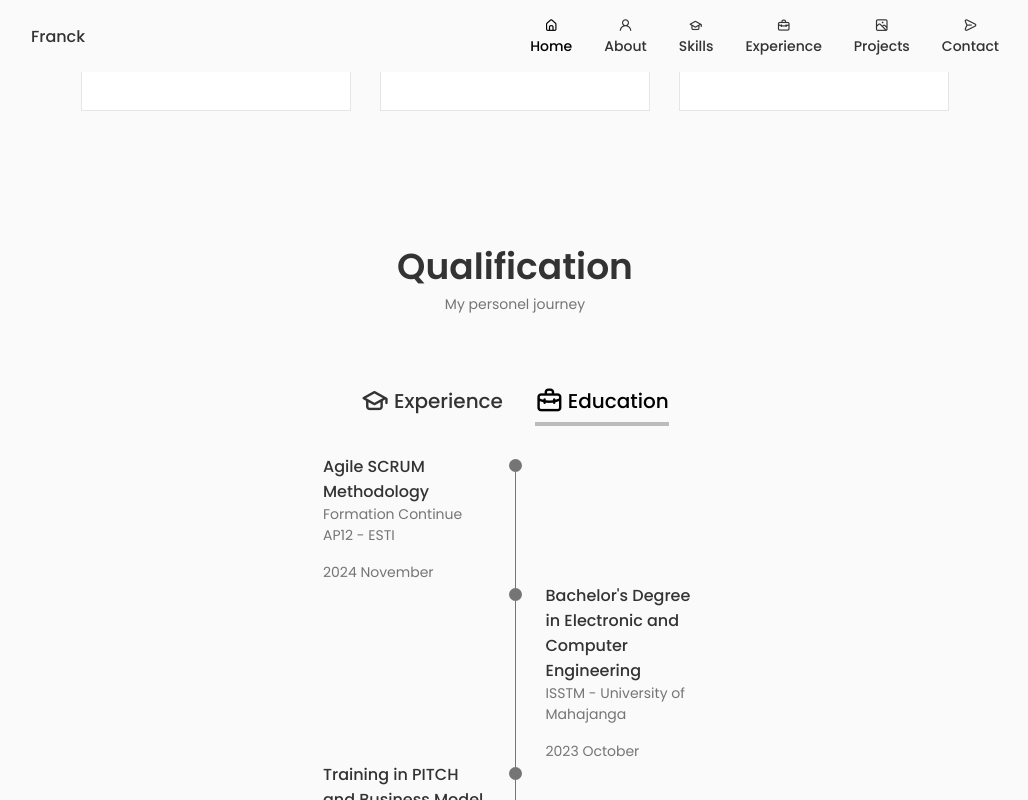
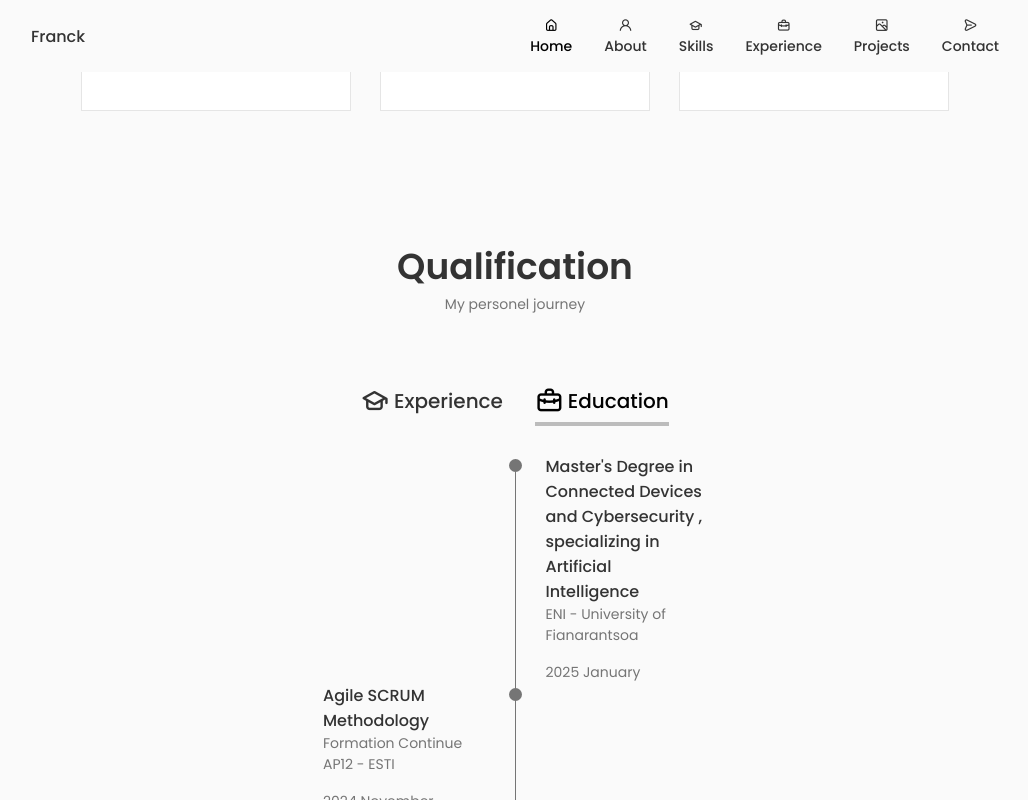
Before and after one commit to franck504/portfolio, a React (Create React App) app: page / in a window 1280 px wide. Both pictures are taken after a click on the element "Education". Shown: the part 2704-3504 px from the top of the page, without its empty margins (125-1153 px from the left). Built offline with nearby package versions, Linux system fonts and the light colour scheme.

Commit message:
adding diamon

```diff
--- a/src/components/projects/Data.jsx
+++ b/src/components/projects/Data.jsx
@@ -3,10 +3,26 @@ import Image2 from "../../assets/tanalahy.gif";
 import Image3 from "../../assets/kaly.gif";
 import Image4 from "../../assets/jobFinder.gif";
 import Image5 from "../../assets/csao.gif";
+import Image6 from "../../assets/diamon.gif";
+
+export const Data = [
 
 
-export const Data = [
   {
+    id: 6,
+    image: Image6,
+    title: "Diamon",
+    description:
+      "Mobile application and IoT device for diabetic patient monitoring, with automatic injection of insulin and glucagon, featuring intelligent coaching and multi-recipient alert system.",
+    techno: ["Flutter", "ExpressJS", "MongoDb Atlas", "C++ Arduino" , "MQTT" , "Websocket", "Socket.io", "Bluetooth", "ESP32"],
+    links: {
+      github: "https://github.com/f504",
+      appleStore: "https://appleStore.com/",
+      googlePlay: "https://play.google.com/"
+    },
+    type : "Mobile"
+  },
+   {
     id: 1,
     image: Image1,
     title: "Tenimparitra Malagasy",
--- a/src/components/qualification/Qualification.jsx
+++ b/src/components/qualification/Qualification.jsx
@@ -24,7 +24,22 @@ const Qualification = () => {
       </div>
       <div className="qualification__sections">
         <div className={toggleState === 2 ? "qualification__content qualification__content-active" : "qualification__content "}>
+       <div className="qualification__data">
+          <div></div>
+          <div>
+              <span className="qualification__rounder"></span>
+              <span className="qualification__line"></span>
+            </div>
+            <div>
+              <h3 className="qualification__title">  Master's Degree in Connected Devices and Cybersecurity , specializing in Artificial Intelligence</h3>
+              <span className="qualification__subtitle">ENI - University of Fianarantsoa</span>
+              <div className="qualification__calender">
+                <i className="uil uil-calender-alt"></i> 2025 January
+              </div>
+            </div>
 
+
+          </div>
           <div className="qualification__data">
 
             <div>
```
Also changed, not shown: src/assets/diamon.gif (added).
